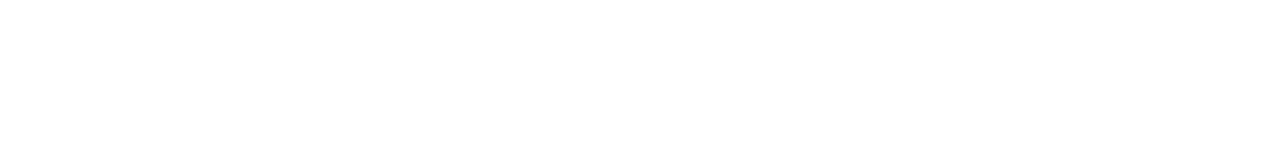
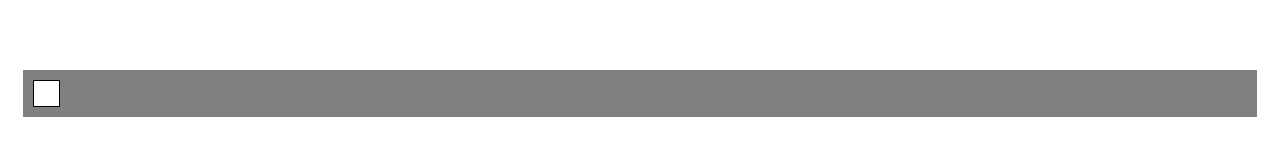
Before and after one commit to jonchurch/light_bright, a website: page public/html/index.html in a window 1280 px wide. Drawn offline with nearby package versions, Linux system fonts and the light colour scheme; files that its build step writes are made by us from their sources; files whose address does not match are found by name.

Commit message:
created single cell

```diff
--- a/public/css/main.css
+++ b/public/css/main.css
@@ -0,0 +1,18 @@
+.container {
+	margin-left: 15px;
+	margin-right: 15px;
+	margin-top: 70px;
+	background-color: grey;
+	padding: 10px;
+}
+
+.cell {
+	width: 25px;
+	height: 25px;
+	background-color: white;
+}
+
+
+.border {
+	border: solid 1px black;
+}
--- a/public/html/index.html
+++ b/public/html/index.html
@@ -6,7 +6,9 @@
 	<link rel="stylesheet" href="css/main.css">
 </head>
 <body>
-
+<div class="container">
+	<div class="cell border"></div>
+</div>
 
 <script src="https://code.jquery.com/jquery-2.2.4.min.js" integrity="sha256-BbhdlvQf/xTY9gja0Dq3HiwQF8LaCRTXxZKRutelT44=" crossorigin="anonymous"></script>
 <script src="js/app.js"></script>
--- a/public/js/app.js
+++ b/public/js/app.js
@@ -1,4 +1,4 @@
 $(document).ready(function(){
 	console.log('off to the races!');
 
-})
+});;
```
